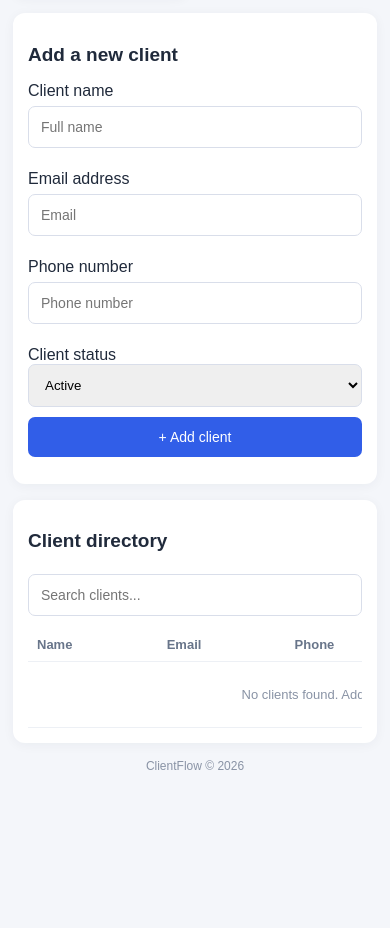
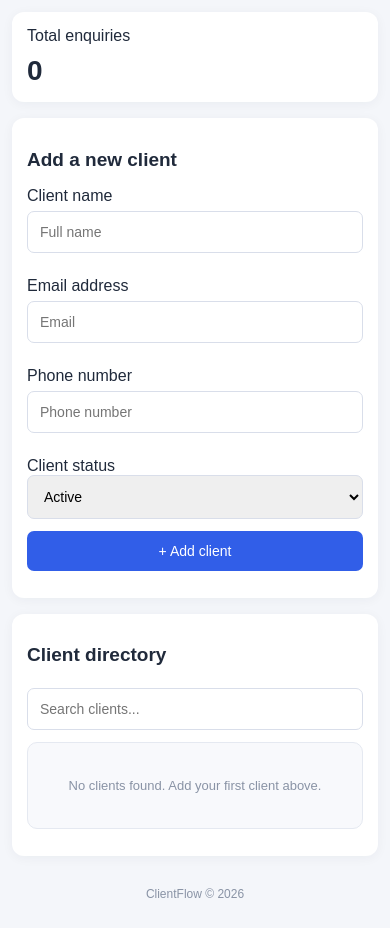
Before and after one commit to rickstar40/clientflow, a website: page index.html in a window 390 px wide. Shown: the part 324-1252 px from the top of the page. Before the commit the page ends 1122 px from the top, so only its background shows below. Drawn offline with Linux system fonts and the light colour scheme.

Commit message:
Refactor HTML and CSS for improved structure

```diff
--- a/index.html
+++ b/index.html
@@ -12,69 +12,350 @@
 
 <style>
 
-*{box-sizing:border-box}
+* {
 
-body{margin:0;font-family:Arial,sans-serif;background:#f4f6fa;color:#202a3b}
+  box-sizing: border-box;
 
-header{background:#17243a;color:white;padding:22px}
-
-header h1{margin:0;font-size:25px}
-
-header p{margin:7px 0 0;color:#bdc9dc}
-
-.container{max-width:1100px;margin:auto;padding:22px}
-
-.stats{display:grid;grid-template-columns:repeat(auto-fit,minmax(150px,1fr));gap:14px}
-
-.card{background:white;padding:20px;border-radius:12px;box-shadow:0 2px 12px #17243a0c;margin-bottom:16px}
-
-.stat{font-size:28px;font-weight:bold;margin-top:10px}
-
-h2{font-size:19px}
-
-input,button{padding:12px;border-radius:7px;border:1px solid #d9deea;font-size:14px}
-
-input{width:100%;margin:6px 0 12px}
-
-button{background:#315ee8;color:white;border:0;cursor:pointer}
-
-button:hover{background:#244bc5}
-
-form{display:grid;grid-template-columns:repeat(auto-fit,minmax(180px,1fr));gap:10px}
-
-form button{align-self:end;margin-bottom:12px}
-
-table{width:100%;border-collapse:collapse}
-
-th,td{text-align:left;padding:12px;border-bottom:1px solid #edf0f5}
-
-th{color:#68758a;font-size:13px}
-
-.delete{background:#e34b4b;padding:7px 10px}
-
-.table-wrap{overflow-x:auto}
-
-.empty{text-align:center;color:#8993a5;padding:25px}
-
-@media(max-width:600px){.container{padding:13px}.card{padding:15px}th,td{padding:9px;font-size:13px}}
-@media (max-width: 600px) {
-  .table-wrap {
-    width: 100%;
-    overflow-x: auto;
-    -webkit-overflow-scrolling: touch;
 }
 
-  .table-wrap table {
-    min-width: 680px;
-    width: 100%;
-    table-layout: auto;
+body {
+
+  margin: 0;
+
+  font-family: Arial, sans-serif;
+
+  background: #f4f6fa;
+
+  color: #202a3b;
+
 }
 
-  .table-wrap th,
-  .table-wrap td {
-    white-space: nowrap;
+header {
+
+  background: #17243a;
+
+  color: white;
+
+  padding: 24px;
+
 }
+
+header h1 {
+
+  margin: 0;
+
+  font-size: 26px;
+
 }
+
+header p {
+
+  margin: 7px 0 0;
+
+  color: #bdc9dc;
+
+}
+
+.container {
+
+  max-width: 1100px;
+
+  margin: auto;
+
+  padding: 22px;
+
+}
+
+.stats {
+
+  display: grid;
+
+  grid-template-columns: repeat(3, 1fr);
+
+  gap: 14px;
+
+}
+
+.card {
+
+  background: white;
+
+  padding: 20px;
+
+  border-radius: 12px;
+
+  box-shadow: 0 2px 12px #17243a0c;
+
+  margin-bottom: 16px;
+
+  min-width: 0;
+
+}
+
+.stat {
+
+  font-size: 28px;
+
+  font-weight: bold;
+
+  margin-top: 10px;
+
+}
+
+h2 {
+
+  font-size: 19px;
+
+}
+
+input, button, select {
+
+  padding: 12px;
+
+  border-radius: 7px;
+
+  border: 1px solid #d9deea;
+
+  font-size: 14px;
+
+}
+
+input {
+
+  width: 100%;
+
+  margin: 6px 0 12px;
+
+}
+
+button {
+
+  background: #315ee8;
+
+  color: white;
+
+  border: 0;
+
+  cursor: pointer;
+
+}
+
+button:hover {
+
+  background: #244bc5;
+
+}
+
+form {
+
+  display: grid;
+
+  grid-template-columns: repeat(2, minmax(0, 1fr));
+
+  gap: 12px;
+
+}
+
+form button {
+
+  align-self: end;
+
+  margin-bottom: 12px;
+
+}
+
+.table-wrap {
+
+  width: 100%;
+
+  overflow-x: auto;
+
+}
+
+table {
+
+  width: 100%;
+
+  border-collapse: collapse;
+
+}
+
+th, td {
+
+  text-align: left;
+
+  padding: 12px;
+
+  border-bottom: 1px solid #edf0f5;
+
+  overflow-wrap: anywhere;
+
+}
+
+th {
+
+  color: #68758a;
+
+  font-size: 13px;
+
+}
+
+.delete {
+
+  background: #e34b4b;
+
+  padding: 8px 12px;
+
+}
+
+.empty {
+
+  text-align: center;
+
+  color: #8993a5;
+
+  padding: 25px;
+
+}
+
+footer {
+
+  text-align: center;
+
+  color: #8993a5;
+
+  font-size: 12px;
+
+  padding: 15px;
+
+}
+
+@media (max-width: 600px) {
+
+  .container {
+
+    padding: 12px;
+
+  }
+
+  header {
+
+    padding: 20px 16px;
+
+  }
+
+  .stats {
+
+    grid-template-columns: 1fr;
+
+    gap: 8px;
+
+  }
+
+  .card {
+
+    padding: 15px;
+
+  }
+
+  form {
+
+    grid-template-columns: 1fr;
+
+  }
+
+  form button {
+
+    width: 100%;
+
+  }
+
+  .table-wrap {
+
+    overflow: visible;
+
+  }
+
+  table, tbody {
+
+    display: block;
+
+    width: 100%;
+
+  }
+
+  thead {
+
+    display: none;
+
+  }
+
+  tbody tr {
+
+    display: block;
+
+    background: #f8f9fc;
+
+    border: 1px solid #e5e9f1;
+
+    border-radius: 10px;
+
+    padding: 10px;
+
+    margin-bottom: 12px;
+
+  }
+
+  tbody td {
+
+    display: flex;
+
+    justify-content: space-between;
+
+    gap: 12px;
+
+    padding: 9px 4px;
+
+    border-bottom: 1px solid #e5e9f1;
+
+    font-size: 13px;
+
+    text-align: right;
+
+    overflow-wrap: anywhere;
+
+  }
+
+  tbody td::before {
+
+    content: attr(data-label);
+
+    font-weight: bold;
+
+    color: #68758a;
+
+    text-align: left;
+
+    flex-shrink: 0;
+
+  }
+
+  tbody td:last-child {
+
+    border-bottom: 0;
+
+  }
+
+  tbody td.empty {
+
+    display: block;
+
+    text-align: center;
+
+  }
+
+}
+
 </style>
 
 </head>
@@ -127,7 +408,7 @@ Total enquiries
 
       <div>
 
-<label>Client name</label>
+        <label for="name">Client name</label>
 
         <input id="name" placeholder="Full name" required>
 
@@ -135,7 +416,7 @@ Total enquiries
 
       <div>
 
-<label>Email address</label>
+        <label for="email">Email address</label>
 
         <input id="email" type="email" placeholder="Email">
 
@@ -143,17 +424,17 @@ Total enquiries
 
       <div>
 
-<label>Phone number</label>
+        <label for="phone">Phone number</label>
 
-<input id="phone" placeholder="Phone number">
+        <input id="phone" type="tel" placeholder="Phone number">
 
       </div>
 
       <div>
 
-<label>Client status</label>
+        <label for="status">Client status</label>
 
-<select id="status" style="width:100%;padding:12px;border:1px solid #d9deea;border-radius:7px">
+        <select id="status" style="width:100%">
 
           <option>Active</option>
 
@@ -175,7 +456,15 @@ Total enquiries
 
     <h2>Client directory</h2>
 
-<input id="search" placeholder="Search clients..." oninput="render()">
+    <input
+
+      id="search"
+
+      placeholder="Search clients..."
+
+      oninput="render()"
+
+    >
 
     <div class="table-wrap">
 
@@ -183,7 +472,19 @@ Total enquiries
 
         <thead>
 
-<tr><th>Name</th><th>Email</th><th>Phone</th><th>Status</th><th>Action</th></tr>
+          <tr>
+
+            <th>Name</th>
+
+            <th>Email</th>
+
+            <th>Phone</th>
+
+            <th>Status</th>
+
+            <th>Action</th>
+
+          </tr>
 
         </thead>
 
@@ -195,81 +496,147 @@ Total enquiries
 
   </section>
 
-<p style="text-align:center;color:#8993a5;font-size:12px">ClientFlow © 2026</p>
+  <footer>ClientFlow © 2026</footer>
 
 </main>
 
 <script>
 
-let data=[];
+let data = [];
 
 try {
 
-data=JSON.parse(localStorage.getItem("clientflow_clients")||"[]");
+  data = JSON.parse(
 
-if(!Array.isArray(data))data=[];
+    localStorage.getItem("clientflow_clients") || "[]"
 
-} catch(e){data=[];}
+  );
 
-function save(){
+  if (!Array.isArray(data)) data = [];
 
-localStorage.setItem("clientflow_clients",JSON.stringify(data));
+} catch (e) {
+
+  data = [];
+
+}
+
+function save() {
+
+  localStorage.setItem(
+
+    "clientflow_clients",
+
+    JSON.stringify(data)
+
+  );
 
   render();
 
 }
 
-function render(){
+function render() {
 
-const query=document.getElementById("search").value.toLowerCase();
+  const query = document
 
-const filtered=data.filter(c=>
+    .getElementById("search")
 
-(c.name+c.email+c.phone+c.status).toLowerCase().includes(query)
+    .value.toLowerCase();
+
+  const filtered = data.filter(c =>
+
+    [c.name, c.email, c.phone, c.status]
+
+      .some(value =>
+
+        String(value || "").toLowerCase().includes(query)
+
+      )
 
   );
 
-document.getElementById("total").textContent=data.length;
+  document.getElementById("total").textContent = data.length;
 
-document.getElementById("active").textContent=data.filter(c=>c.status==="Active").length;
+  document.getElementById("active").textContent =
 
-document.getElementById("enquiries").textContent=data.filter(c=>c.status==="Enquiry").length;
+    data.filter(c => c.status === "Active").length;
 
-const tbody=document.getElementById("clients");
+  document.getElementById("enquiries").textContent =
 
-tbody.innerHTML="";
+    data.filter(c => c.status === "Enquiry").length;
 
-if(!filtered.length){
+  const tbody = document.getElementById("clients");
 
-tbody.innerHTML='<tr><td colspan="5" class="empty">No clients found. Add your first client above.</td></tr>';
+  tbody.innerHTML = "";
+
+  if (!filtered.length) {
+
+    const tr = document.createElement("tr");
+
+    const td = document.createElement("td");
+
+    td.colSpan = 5;
+
+    td.className = "empty";
+
+    td.textContent = "No clients found. Add your first client above.";
+
+    tr.appendChild(td);
+
+    tbody.appendChild(tr);
 
     return;
 
   }
 
-filtered.forEach(c=>{
+  filtered.forEach(c => {
 
-const tr=document.createElement("tr");
+    const tr = document.createElement("tr");
 
-[c.name,c.email,c.phone,c.status].forEach(value=>{
+    const fields = [
 
-const td=document.createElement("td");
+      ["Name", c.name],
 
-td.textContent=value;
+      ["Email", c.email],
+
+      ["Phone", c.phone],
+
+      ["Status", c.status]
+
+    ];
+
+    fields.forEach(([label, value]) => {
+
+      const td = document.createElement("td");
+
+      td.dataset.label = label;
+
+      td.textContent = value || "—";
 
       tr.appendChild(td);
 
     });
 
-const td=document.createElement("td");
+    const td = document.createElement("td");
 
-const btn=document.createElement("button");
+    td.dataset.label = "Action";
 
-btn.textContent="Delete";
+    const btn = document.createElement("button");
 
-btn.className="delete";
+    btn.textContent = "Delete";
 
-btn.onclick=()=>{if(confirm("Delete this client?")){data=data.filter(x=>x.id!==c.id);save();}};
+    btn.className = "delete";
+
+    btn.onclick = () => {
+
+      if (confirm("Delete this client?")) {
+
+        data = data.filter(x => x.id !== c.id);
+
+        save();
+
+      }
+
+    };
 
     td.appendChild(btn);
 
@@ -281,21 +648,23 @@ tbody.appendChild(tr);
 
 }
 
-document.getElementById("clientForm").addEventListener("submit",function(e){
+document.getElementById("clientForm")
+
+  .addEventListener("submit", function(e) {
 
     e.preventDefault();
 
     data.push({
 
-id:Date.now(),
+      id: Date.now(),
 
-name:document.getElementById("name").value.trim(),
+      name: document.getElementById("name").value.trim(),
 
-email:document.getElementById("email").value.trim(),
+      email: document.getElementById("email").value.trim(),
 
-phone:document.getElementById("phone").value.trim(),
+      phone: document.getElementById("phone").value.trim(),
 
-status:document.getElementById("status").value
+      status: document.getElementById("status").value
 
     });
 
```
Lines whose indentation alone changed are shown as unchanged.
